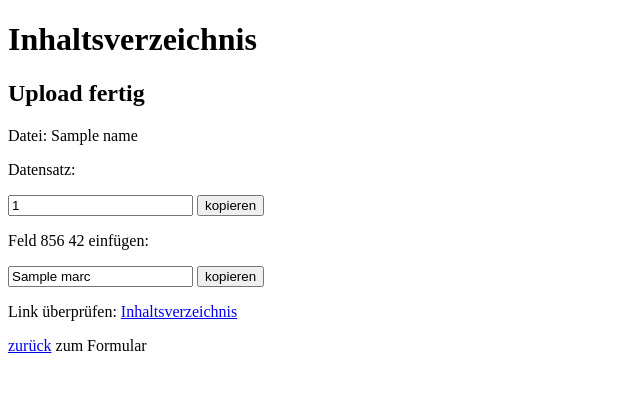
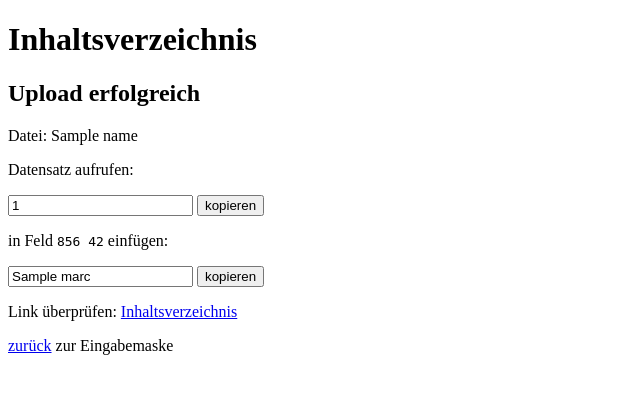
Before and after one commit to rhodijn/toc_app, a Flask app: template templates/result.html in a window 1280 px wide. Shown: the top 394 px of the page, without its empty margins (0-640 px from the left). Run offline with Flask 3, Linux system fonts and the light colour scheme; the template is opened without the code that fills it: most values are stand-ins (such as "Sample title", 1, 10 or a date in 2020).

Commit message:
minor changes

```diff
--- a/templates/result.html
+++ b/templates/result.html
@@ -49,19 +49,21 @@
 
 <body>
     <h1>Inhaltsverzeichnis</h1>
-    <h2>Upload fertig</h2>
+    <h2>Upload erfolgreich</h2>
     <p>Datei: {{ name }}</p>
     <p>{{ message }}</p>
-    <p>Datensatz:</p>
+    <p>Datensatz aufrufen:</p>
     <input title="Network Id" type="text" value="{{ id }}" id="network_id" />
     <button title="kopieren" type="button" onclick="cpTextFunc('network_id')">
         kopieren
     </button>
-    <p>Feld 856 42 einfügen:</p>
+    <p>in Feld <code>856 42</code> einfügen:</p>
     <input title="MARC XML" type="text" value="{{ marc }}" id="marc_data" />
     <button title="kopieren" type="button" onclick="cpTextFunc('marc_data')">
         kopieren
     </button>
+    <p>Link überprüfen: <a href="{{ url }}" target="_blank">Inhaltsverzeichnis</a></p>
+    <p><a href="/">zurück</a> zur Eingabemaske</p>
 
     <script>
 function cpTextFunc(field) {
@@ -71,9 +73,6 @@ function cpTextFunc(field) {
   navigator.clipboard.writeText(copyText.value);
 }
     </script>
-
-    <p>Link überprüfen: <a href="{{ url }}" target="_blank">Inhaltsverzeichnis</a></p>
-    <p><a href="/">zurück</a> zum Formular</p>
 </body>
 
 </html>
```
